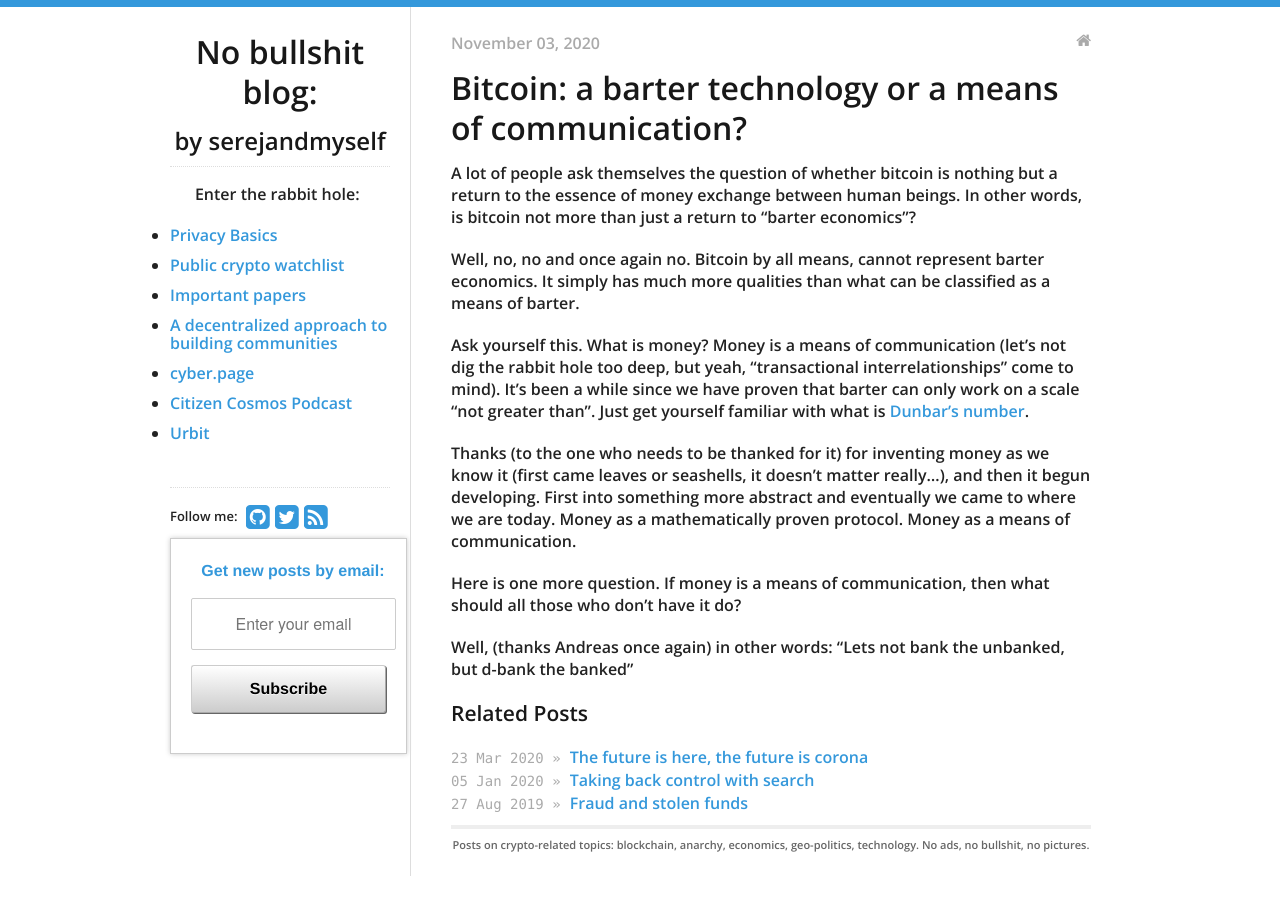
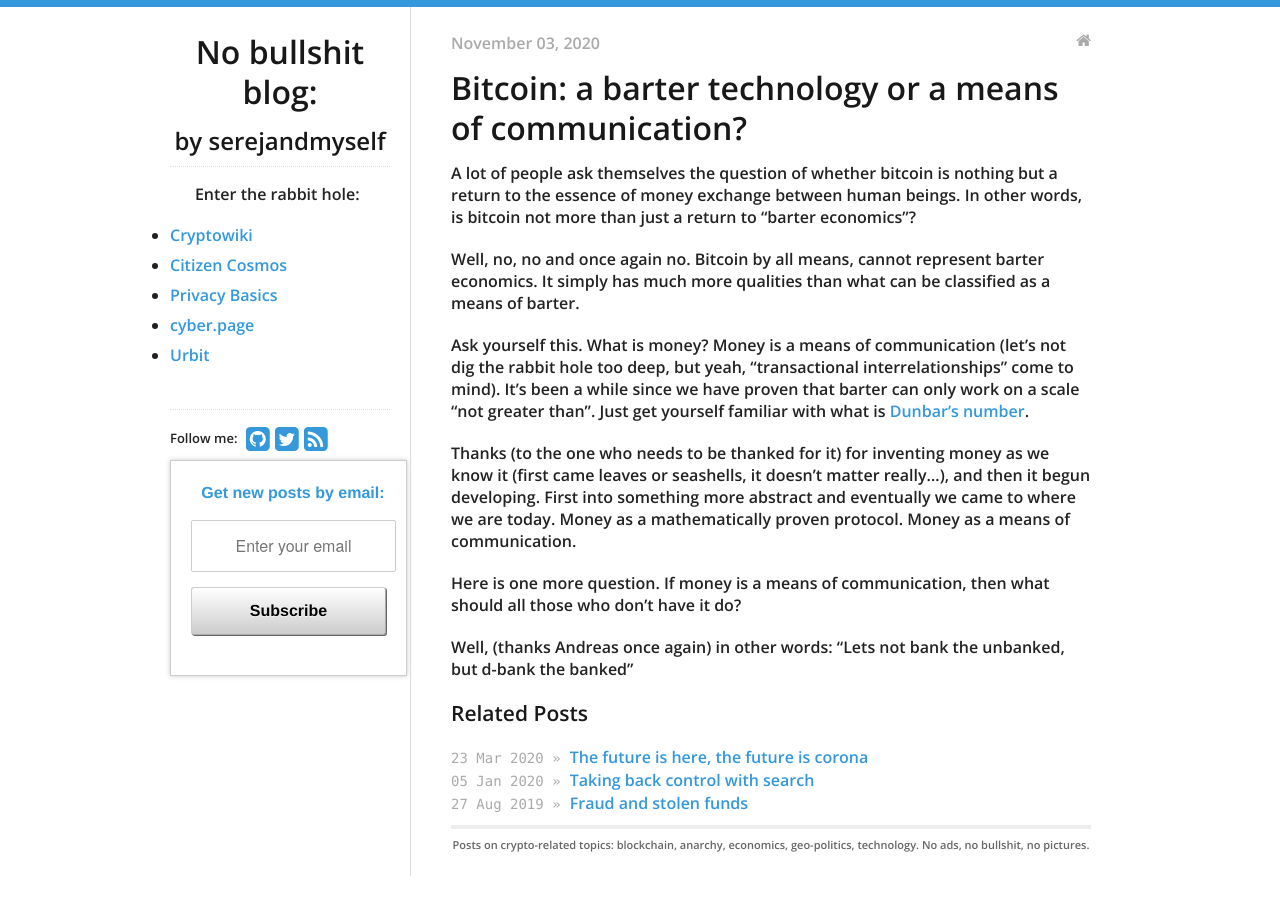
Before and after one commit to serejandmyself/serejandmyself.github.io, a Jekyll site: the page built from _posts/2018-07-30-bitcoin-a-barter-or-a-technology.md, in a window 1280 px wide. Built offline with Jekyll 4.4.1, drawn with Linux system fonts in a browser that asks for light colours; our own code applies the rules of GitHub Pages for plain Markdown files.

Commit message:
Update sidebar.html

```diff
--- a/_includes/sidebar.html
+++ b/_includes/sidebar.html
@@ -5,12 +5,10 @@
     <p>
     &nbsp; &nbsp; &nbsp; Enter the rabbit hole: &nbsp; &nbsp; &nbsp;
       <ul>
+        <li><a href="https://github.com/serejandmyself/cryptowiki">Cryptowiki</a></li>
+        <li><a href="https://www.citizencosmos.space">Citizen Cosmos</a></li>
         <li><a href="https://serejandmyself.github.io/Privacy-Basics/">Privacy Basics</a></li>
-        <li><a href="">Public crypto watchlist</a></li>
-        <li><a href="">Important papers</a></li>
-        <li><a href="">A decentralized approach to building communities</a></li>
         <li><a href="https://cyber.page/">cyber.page</a></li>
-        <li><a href="https://anchor.fm/citizencosmos">Citizen Cosmos Podcast</a></li>
         <li><a href="https://urbit.org/">Urbit</a></li>
     </ul>
     </p>
```
